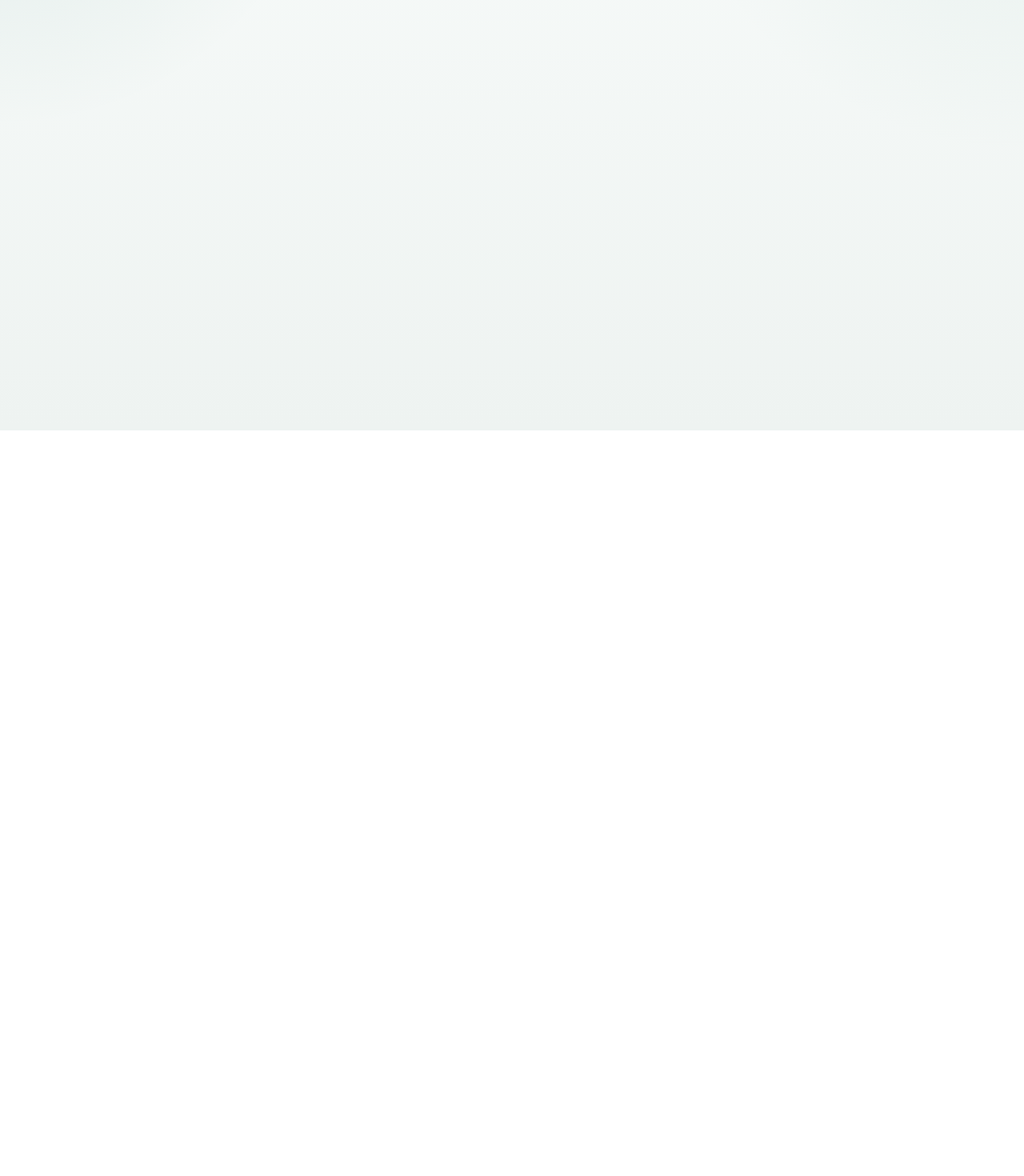
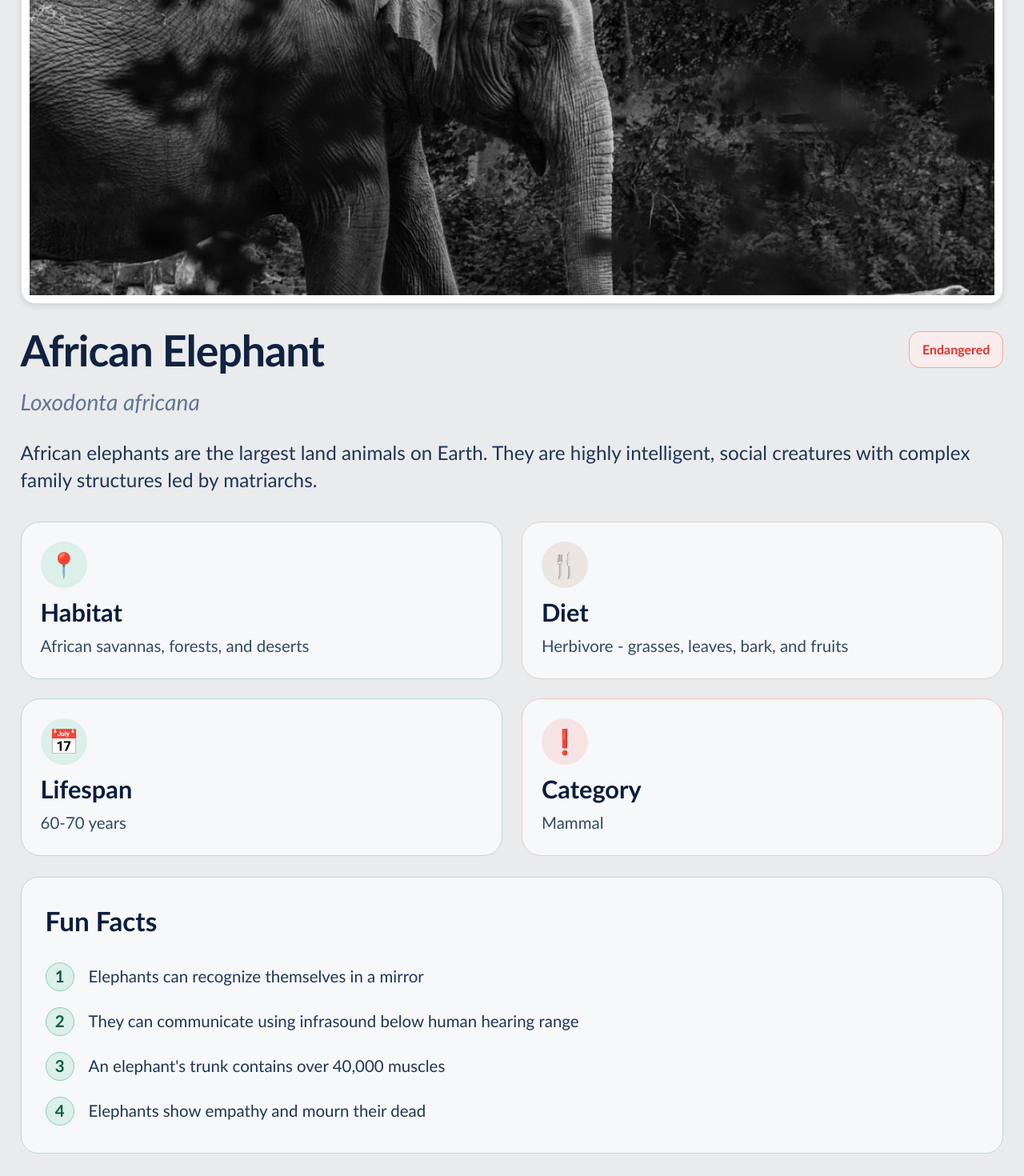
Before and after one commit to elizapatrick/zooTier, a React (Vite) app in the folder ZOOllinger/frontend/: page /animals/elephant in a window 1280 px wide. Before the commit this address had no page. Shown: the part 262-1732 px from the top of the page at 80% size. Before the commit the page ends 800 px from the top, so only its background shows below. Built offline with nearby package versions, Linux system fonts and the light colour scheme.

Commit message:
implemented elephant pages with picture location etc

```diff
--- a/ZOOllinger/frontend/src/App.jsx
+++ b/ZOOllinger/frontend/src/App.jsx
@@ -1,13 +1,17 @@
 import { BrowserRouter, Routes, Route } from "react-router-dom";
 import GetTicketRoute from "./routes/getTicketRoute";
 import { Home } from "./routes/home";
+import { ElephantDetail } from "./routes/ElephantDetail";
+import { AnimalsEmpty } from "./routes/AnimalsEmpty";
 
 function App() {
   return (
     <BrowserRouter>
       <Routes>
         <Route path="/" element={<Home />} />
+        <Route path="/animals" element={<AnimalsEmpty />} />
         <Route path="/tickets" element={<GetTicketRoute />} />
+        <Route path="/animals/:id" element={<ElephantDetail />} />
       </Routes>
     </BrowserRouter>
   );
--- /dev/null
+++ b/ZOOllinger/frontend/src/routes/AnimalsEmpty.jsx
@@ -0,0 +1,3 @@
+export function AnimalsEmpty() {
+  return <main className="home-page" aria-label="animals-empty" />;
+}
--- /dev/null
+++ b/ZOOllinger/frontend/src/routes/ElephantDetail.jsx
@@ -0,0 +1,142 @@
+import { Link, useParams } from "react-router-dom";
+import "./elephantDetail.css";
+
+import lionImg from "../../picture/lion.jpg";
+import elephantImg from "../../picture/elephant.jpg";
+import parrotImg from "../../picture/parrot.jpg";
+
+const animalData = {
+  lion: {
+    id: "lion",
+    name: "African Lion",
+    scientificName: "Panthera leo",
+    category: "Mammal",
+    image: lionImg,
+    description:
+      "The lion is known as the king of the jungle, though it actually lives in grasslands and savannas.",
+    habitat: "African grasslands and savannas",
+    diet: "Carnivore - mainly zebras, wildebeest, and buffalo",
+    lifespan: "10-14 years",
+    status: "Vulnerable",
+    funFacts: [
+      "A lion's roar can be heard from up to 5 miles away",
+      "Female lions do most of the hunting",
+      "Lions sleep for up to 20 hours a day",
+      "A lion's mane gets darker as it ages",
+    ],
+  },
+  elephant: {
+    id: "elephant",
+    name: "African Elephant",
+    scientificName: "Loxodonta africana",
+    category: "Mammal",
+    image: elephantImg,
+    description:
+      "African elephants are the largest land animals on Earth. They are highly intelligent, social creatures with complex family structures led by matriarchs.",
+    habitat: "African savannas, forests, and deserts",
+    diet: "Herbivore - grasses, leaves, bark, and fruits",
+    lifespan: "60-70 years",
+    status: "Endangered",
+    funFacts: [
+      "Elephants can recognize themselves in a mirror",
+      "They can communicate using infrasound below human hearing range",
+      "An elephant's trunk contains over 40,000 muscles",
+      "Elephants show empathy and mourn their dead",
+    ],
+  },
+  parrot: {
+    id: "parrot",
+    name: "Scarlet Macaw",
+    scientificName: "Ara macao",
+    category: "Bird",
+    image: parrotImg,
+    description:
+      "The Scarlet Macaw is one of the most spectacular parrots in the world, known for brilliant colors.",
+    habitat: "Tropical rainforests of Central and South America",
+    diet: "Herbivore - fruits, nuts, seeds, and flowers",
+    lifespan: "40-50 years",
+    status: "Least Concern",
+    funFacts: [
+      "Scarlet Macaws can fly at speeds up to 35 mph",
+      "They can live for decades and form strong pair bonds",
+      "Their beaks can crack very hard nuts",
+      "They can mimic human speech and sounds",
+    ],
+  },
+};
+
+export function ElephantDetail() {
+  const { id } = useParams();
+  if (id !== "elephant") {
+    return <main className="home-page" aria-label="animal-empty" />;
+  }
+
+  const animal = animalData.elephant;
+
+  return (
+    <main className="elephant-page">
+      <div className="elephant-container">
+        <Link to="/animals" className="elephant-back-button">
+          <span aria-hidden="true">←</span>
+          <span>Back to Animals</span>
+        </Link>
+
+        <div className="elephant-hero-image-wrap">
+          <img
+            src={animal.image}
+            alt={animal.name}
+            className="elephant-hero-image"
+          />
+        </div>
+
+        <section className="elephant-header-row">
+          <div>
+            <h1 className="elephant-title">{animal.name}</h1>
+            <p className="elephant-scientific">{animal.scientificName}</p>
+          </div>
+          <span className="elephant-status">{animal.status}</span>
+        </section>
+
+        <p className="elephant-description">{animal.description}</p>
+
+        <section className="elephant-meta-grid">
+          <article className="elephant-meta-card elephant-meta-card--green">
+            <div className="elephant-meta-icon" aria-hidden="true">📍</div>
+            <h3>Habitat</h3>
+            <p>{animal.habitat}</p>
+          </article>
+
+          <article className="elephant-meta-card elephant-meta-card--brown">
+            <div className="elephant-meta-icon" aria-hidden="true">🍴</div>
+            <h3>Diet</h3>
+            <p>{animal.diet}</p>
+          </article>
+
+          <article className="elephant-meta-card elephant-meta-card--green">
+            <div className="elephant-meta-icon" aria-hidden="true">📅</div>
+            <h3>Lifespan</h3>
+            <p>{animal.lifespan}</p>
+          </article>
+
+          <article className="elephant-meta-card elephant-meta-card--red">
+            <div className="elephant-meta-icon" aria-hidden="true">❗</div>
+            <h3>Category</h3>
+            <p>{animal.category}</p>
+          </article>
+        </section>
+
+        <section className="elephant-funfacts-box">
+          <h2>Fun Facts</h2>
+          <ul>
+            {animal.funFacts.map((fact, index) => (
+              <li key={fact}>
+                <span className="elephant-funfacts-number">{index + 1}</span>
+                <span>{fact}</span>
+              </li>
+            ))}
+          </ul>
+        </section>
+      </div>
+    </main>
+  );
+}
--- /dev/null
+++ b/ZOOllinger/frontend/src/routes/elephantDetail.css
@@ -0,0 +1,218 @@
+.elephant-page {
+  min-height: 100vh;
+  background: #eaebed;
+  color: #0f2240;
+}
+
+.elephant-container {
+  width: min(1280px, 96vw);
+  margin: 0 auto;
+  padding: 22px 0 28px;
+}
+
+.elephant-back-button {
+  display: inline-flex;
+  align-items: center;
+  gap: 10px;
+  color: #0f2240;
+  background: #f5f7f8;
+  border: 1px solid #d7dde2;
+  border-radius: 12px;
+  padding: 10px 14px;
+  text-decoration: none;
+  font-size: 1rem;
+  font-weight: 700;
+  margin-bottom: 14px;
+  transition: background-color 0.18s ease, transform 0.12s ease;
+}
+
+.elephant-back-button:hover {
+  background: #ecf1f4;
+  transform: translateY(-1px);
+}
+
+.elephant-hero-image-wrap {
+  background: #ffffff;
+  padding: 10px;
+  border-radius: 18px;
+  overflow: hidden;
+  border: 1px solid #d7dde2;
+  box-shadow: 0 3px 8px rgba(14, 20, 34, 0.1);
+}
+
+.elephant-hero-image {
+  display: block;
+  width: 100%;
+  height: clamp(280px, 42vw, 650px);
+  object-fit: cover;
+  object-position: center 28%;
+}
+
+.elephant-header-row {
+  margin-top: 28px;
+  display: flex;
+  align-items: flex-start;
+  justify-content: space-between;
+  gap: 18px;
+}
+
+.elephant-title {
+  margin: 0;
+  font-size: clamp(2.1rem, 4.2vw, 4rem);
+  line-height: 1.1;
+  letter-spacing: -0.02em;
+}
+
+.elephant-scientific {
+  margin: 14px 0 0;
+  color: #607694;
+  font-style: italic;
+  font-size: clamp(1.35rem, 2.2vw, 2.8rem);
+}
+
+.elephant-status {
+  margin-top: 6px;
+  border: 1.5px solid #f6a3a3;
+  color: #e2322b;
+  background: #f9ecec;
+  padding: 10px 16px;
+  border-radius: 14px;
+  font-weight: 700;
+  font-size: 1rem;
+  white-space: nowrap;
+}
+
+.elephant-description {
+  margin: 26px 0 34px;
+  font-size: clamp(1.1rem, 1.9vw, 2rem);
+  line-height: 1.42;
+  color: #1d3657;
+  max-width: 1250px;
+}
+
+.elephant-meta-grid {
+  display: grid;
+  grid-template-columns: repeat(2, minmax(0, 1fr));
+  gap: 24px;
+}
+
+.elephant-meta-card {
+  background: #f7f8f9;
+  border: 1px solid #d2dce0;
+  border-radius: 24px;
+  padding: 24px 24px 26px;
+}
+
+.elephant-meta-card h3 {
+  margin: 14px 0 10px;
+  font-size: clamp(1.6rem, 2.4vw, 2.5rem);
+  line-height: 1.1;
+  color: #081d3d;
+}
+
+.elephant-meta-card p {
+  margin: 0;
+  font-size: clamp(1.15rem, 1.6vw, 2rem);
+  color: #2f4b69;
+  line-height: 1.42;
+}
+
+.elephant-meta-icon {
+  width: 58px;
+  height: 58px;
+  border-radius: 999px;
+  display: grid;
+  place-items: center;
+  font-size: 1.9rem;
+  background: #dcefe8;
+}
+
+.elephant-meta-card--green {
+  border-color: #b8ddd1;
+}
+
+.elephant-meta-card--green .elephant-meta-icon {
+  background: #dcefe8;
+}
+
+.elephant-meta-card--brown {
+  border-color: #dfd3ca;
+}
+
+.elephant-meta-card--brown .elephant-meta-icon {
+  background: #ece5e1;
+}
+
+.elephant-meta-card--red {
+  border-color: #f1c7c7;
+}
+
+.elephant-meta-card--red .elephant-meta-icon {
+  background: #f6e4e4;
+}
+
+.elephant-funfacts-box {
+  margin-top: 26px;
+  border: 1px solid #b8ddd1;
+  border-radius: 22px;
+  background: #f7f8f9;
+  padding: 30px 30px 34px;
+}
+
+.elephant-funfacts-box h2 {
+  margin: 0;
+  font-size: clamp(1.8rem, 2.6vw, 3.1rem);
+  color: #081d3d;
+}
+
+.elephant-funfacts-box ul {
+  list-style: none;
+  padding: 0;
+  margin: 26px 0 0;
+  display: grid;
+  gap: 20px;
+}
+
+.elephant-funfacts-box li {
+  display: flex;
+  align-items: center;
+  gap: 18px;
+  color: #1d3657;
+  font-size: clamp(1.05rem, 1.6vw, 1.8rem);
+  line-height: 1.35;
+}
+
+.elephant-funfacts-number {
+  width: 36px;
+  height: 36px;
+  border-radius: 999px;
+  border: 1px solid #81d0b6;
+  background: #dcefe8;
+  color: #065f46;
+  font-weight: 800;
+  display: inline-grid;
+  place-items: center;
+  flex-shrink: 0;
+}
+
+@media (max-width: 860px) {
+  .elephant-container {
+    width: min(1280px, 94vw);
+  }
+
+  .elephant-header-row {
+    flex-direction: column;
+  }
+
+  .elephant-meta-grid {
+    grid-template-columns: 1fr;
+  }
+
+  .elephant-status {
+    margin-top: 0;
+  }
+
+  .elephant-funfacts-box {
+    padding: 20px;
+  }
+}
```
